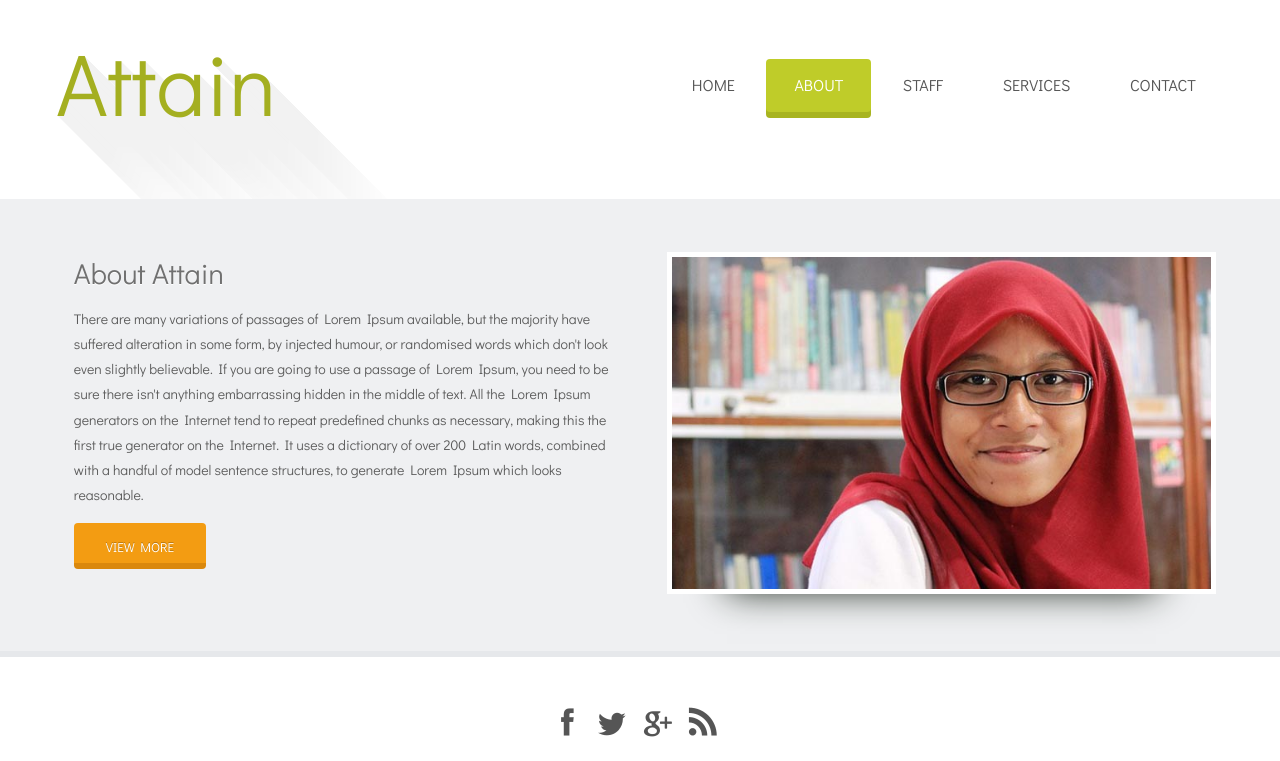
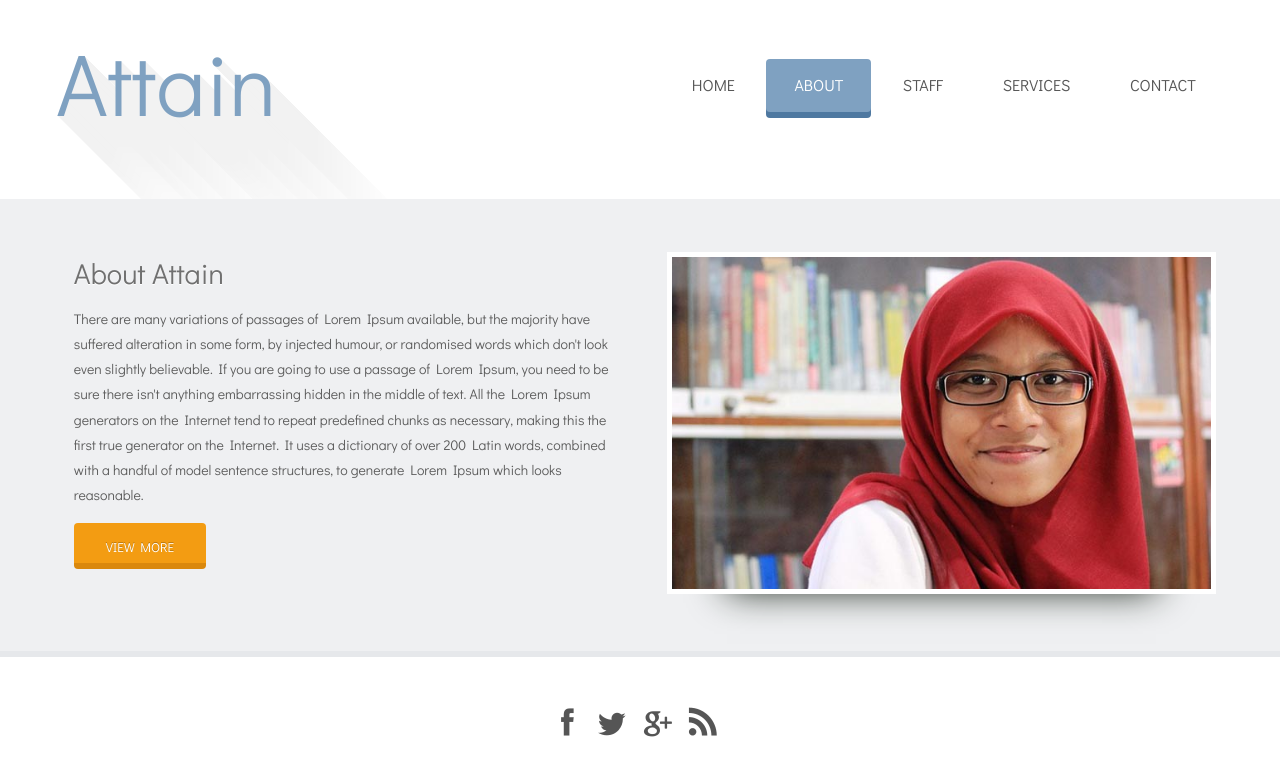
Before and after one commit to attainnz/attainnz.github.io, a plain HTML site: page about.html in a window 1280 px wide. In both pictures the pointer is over the link "ABOUT". Shown: the top 761 px of the page. Drawn offline with Linux system fonts and the light colour scheme.

Commit message:
change green to blue

```diff
--- a/about.html
+++ b/about.html
@@ -10,7 +10,7 @@ License URL: http://creativecommons.org/licenses/by/3.0/
 <title>Attain| About </title>
 <meta http-equiv="Content-Type" content="text/html; charset=utf-8" />
 <meta name="viewport" content="width=device-width, initial-scale=1, maximum-scale=1">
-<link href='//fonts.googleapis.com/css?family=Didact+Gothic' rel='stylesheet' type='text/css'>
+<link href='https://fonts.googleapis.com/css?family=Didact+Gothic' rel='stylesheet' type='text/css'>
 <link href="css/style.css" rel="stylesheet" type="text/css" media="all" />
 </head>
 <body>
--- a/css/style.css
+++ b/css/style.css
@@ -198,7 +198,7 @@ h2.style{
 	font-family: 'Didact Gothic', sans-serif;
 	letter-spacing:0px;
 	font-size: 5.5em;
-	color: rgb(164, 175, 32);
+	color: #7FA1C1;
 	text-transform: capitalize;
 }
 .header_right{
@@ -215,11 +215,11 @@ h2.style{
 }
 .cssmenu > ul > li.active a{
 	color:#ffffff;
-	background-color: rgb(191, 204, 41);
-	box-shadow: 0 6px rgb(168, 180, 32);
-	-webkit-box-shadow: 0 6px rgb(168, 180, 32);
-	-moz-box-shadow: 0 6px rgb(168, 180, 32);
-	-o-box-shadow: 0 6px rgb(168, 180, 32);
+	background-color: #7FA1C1;
+	box-shadow: 0 6px #4E78A0;
+	-webkit-box-shadow: 0 6px #4E78A0;
+	-moz-box-shadow: 0 6px #4E78A0;
+	-o-box-shadow: 0 6px #4E78A0;
 }
 .cssmenu > ul > li span img {
 	vertical-align: middle;
@@ -239,11 +239,11 @@ h2.style{
 }
 .cssmenu > ul > li.active a:hover{
 	color:#ffffff;
-	background-color: rgb(191, 204, 41);
-	box-shadow: 0 8px rgb(168, 180, 32);
-	-webkit-box-shadow: 0 6px rgb(168, 180, 32);
-	-moz-box-shadow: 0 6px rgb(168, 180, 32);
-	-o-box-shadow: 0 6px rgb(168, 180, 32);
+	background-color: #7FA1C1;
+	box-shadow: 0 8px #4E78A0;
+	-webkit-box-shadow: 0 6px #4E78A0;
+	-moz-box-shadow: 0 6px #4E78A0;
+	-o-box-shadow: 0 6px #4E78A0;
 	-webkit-transition: all 0.4s ease-out;
 	-moz-transition: all 0.4s ease-out;
 	-o-transition: all 0.4s ease-out;
@@ -254,11 +254,11 @@ h2.style{
 	-moz-transition: 0.9s;
 	-o-transition: 0.9s;
 	transition: 0.9s;
-	background-color: rgb(191, 204, 41);
-	box-shadow: 0 6px rgb(168, 180, 32);
-	-webkit-box-shadow: 0 6px rgb(168, 180, 32);
-	-moz-box-shadow: 0 6px rgb(168, 180, 32);
-	-o-box-shadow: 0 6px rgb(168, 180, 32);
+	background-color: #7FA1C1;
+	box-shadow: 0 6px #4E78A0;
+	-webkit-box-shadow: 0 6px #4E78A0;
+	-moz-box-shadow: 0 6px #4E78A0;
+	-o-box-shadow: 0 6px #4E78A0;
 	color: #ffffff;
 }
 /*slider*/
@@ -282,7 +282,7 @@ h2.style{
 	line-height:1.5em;
 	margin:0.5em 0;
 	font-size: 1.5em;
-	color:rgb(191, 204, 41);
+	color:#7FA1C1;
 	font-family: 'Didact Gothic', sans-serif;
 	text-transform: capitalize;
 	text-shadow: 0 1px 0 white;
```
